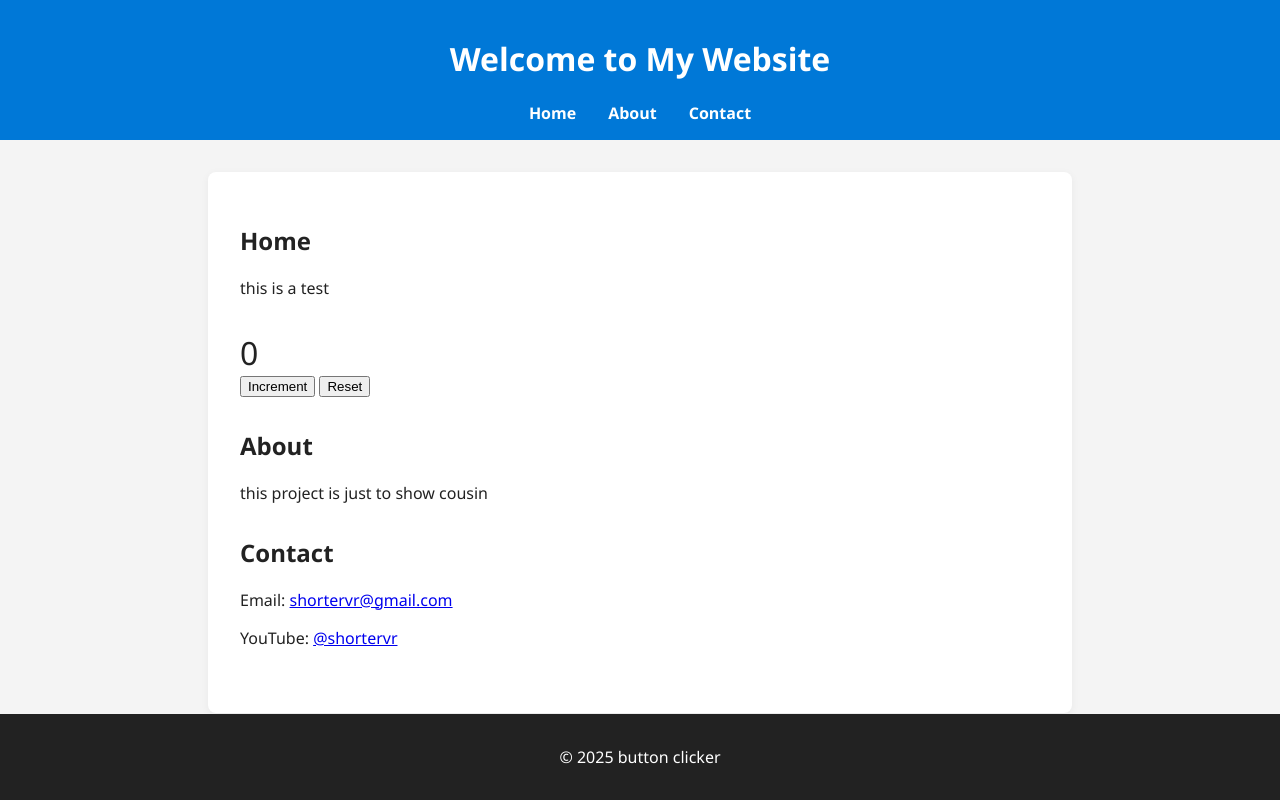
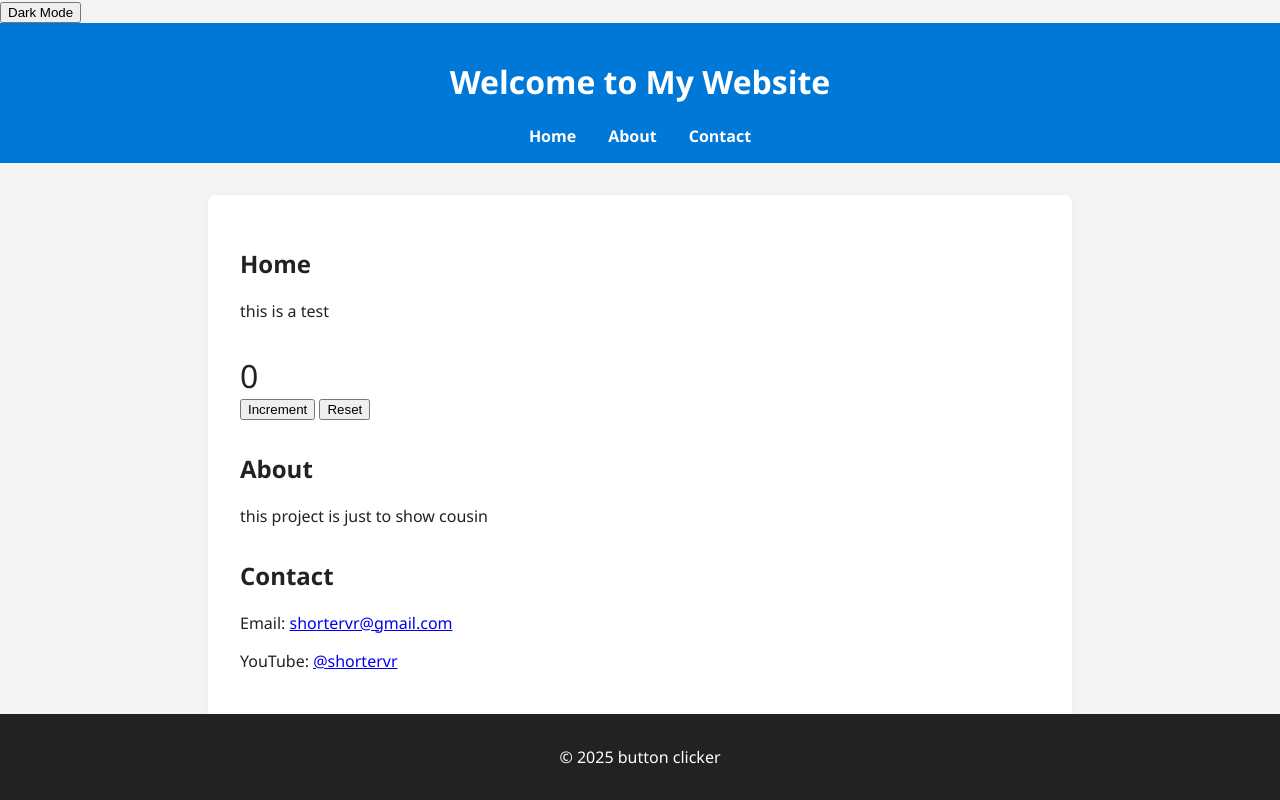
Before and after one commit to ChildOfEvilLarry/buttonwebsitething, a plain HTML site: page index.html in a window 1280 px wide. Drawn offline with Linux system fonts and the light colour scheme.

Commit message:
Update index.html

```diff
--- a/index.html
+++ b/index.html
@@ -7,6 +7,7 @@
     <link rel="stylesheet" href="style.css">
 </head>
 <body>
+    <button id="dark-mode-toggle">Dark Mode</button>
     <header>
         <h1>Welcome to My Website</h1>
         <nav>
```
